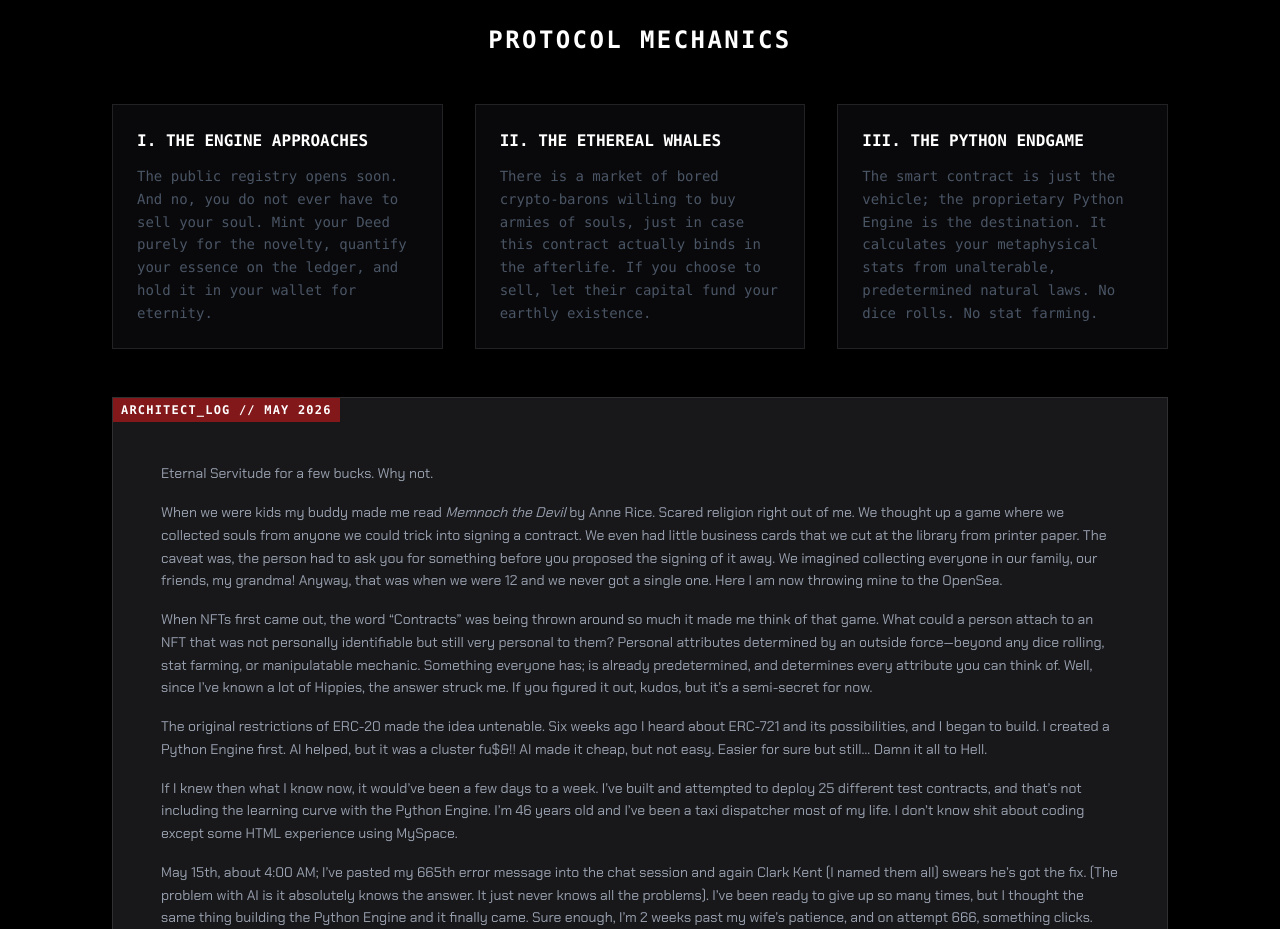
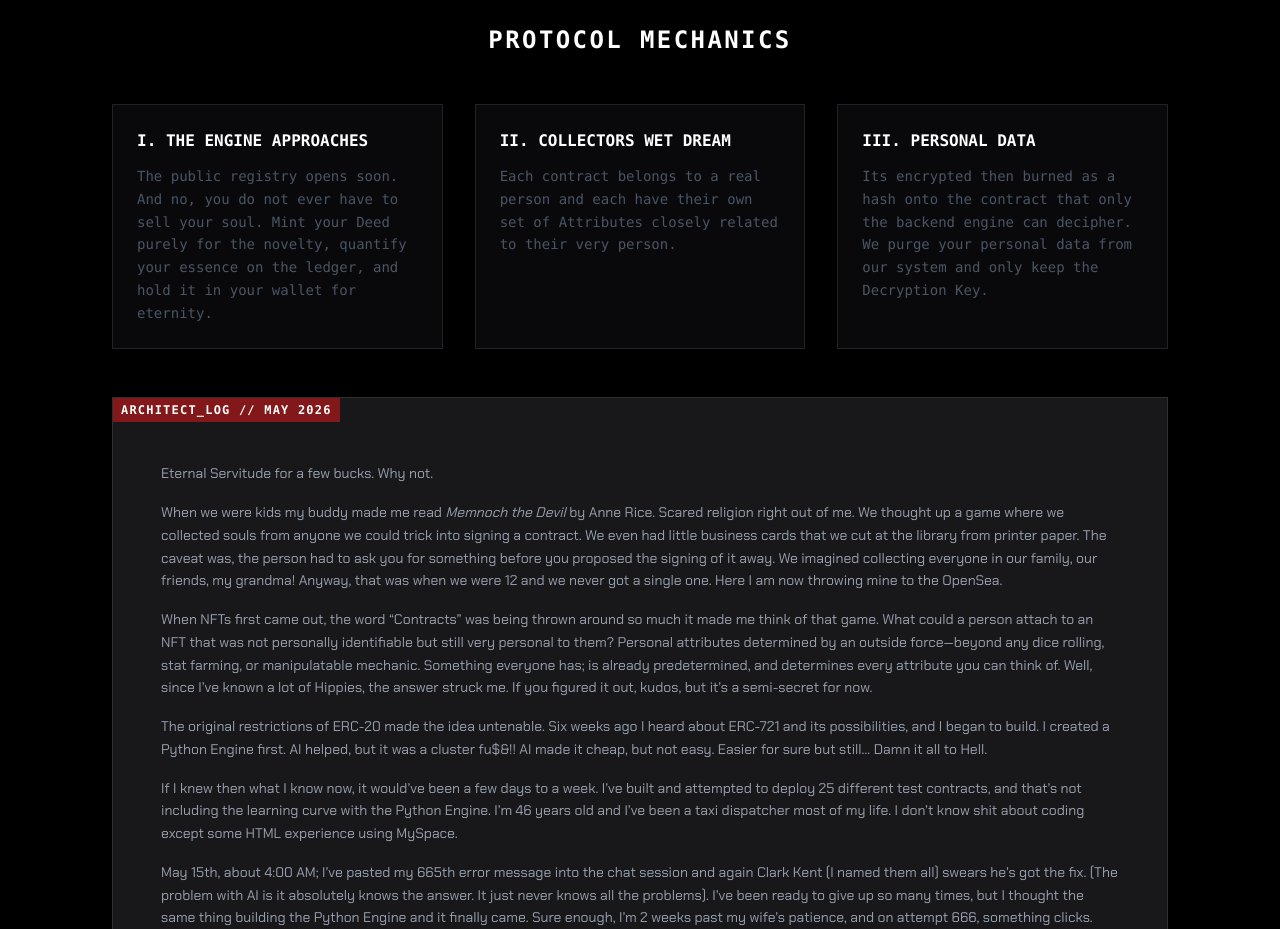
Before and after one commit to 477heat/sovereign-portal, a Next.js app: page / in a window 1280 px wide. Shown: the part 900-1829 px from the top of the page. Built offline with nearby package versions, Linux system fonts and the light colour scheme.

Commit message:
More copy correction.

```diff
--- a/app/page.tsx
+++ b/app/page.tsx
@@ -105,15 +105,15 @@ export default function PreRegistryPortal() {
               </p>
             </div>
             <div className="border border-gray-800 p-6 bg-zinc-950 hover:border-gray-500 transition-colors">
-              <h3 className="text-white font-bold mb-3 uppercase">II. The Ethereal Whales</h3>
+              <h3 className="text-white font-bold mb-3 uppercase">II. Collectors Wet Dream</h3>
               <p className="text-gray-600 group-hover:text-gray-300 text-sm leading-relaxed transition-colors duration-300">
-                There is a market of bored crypto-barons willing to buy armies of souls, just in case this contract actually binds in the afterlife. If you choose to sell, let their capital fund your earthly existence.
+                Each contract belongs to a real person and each have their own set of Attributes closely related to their very person.
               </p>
             </div>
             <div className="border border-gray-800 p-6 bg-zinc-950 hover:border-gray-500 transition-colors">
-              <h3 className="text-white font-bold mb-3 uppercase">III. The Python Endgame</h3>
+              <h3 className="text-white font-bold mb-3 uppercase">III. Personal Data</h3>
               <p className="text-gray-600 group-hover:text-gray-300 text-sm leading-relaxed transition-colors duration-300">
-                The smart contract is just the vehicle; the proprietary Python Engine is the destination. It calculates your metaphysical stats from unalterable, predetermined natural laws. No dice rolls. No stat farming.
+                Its encrypted then burned as a hash onto the contract that only the backend engine can decipher. We purge your personal data from our system and only keep the Decryption Key.
               </p>
             </div>
           </div>
```
